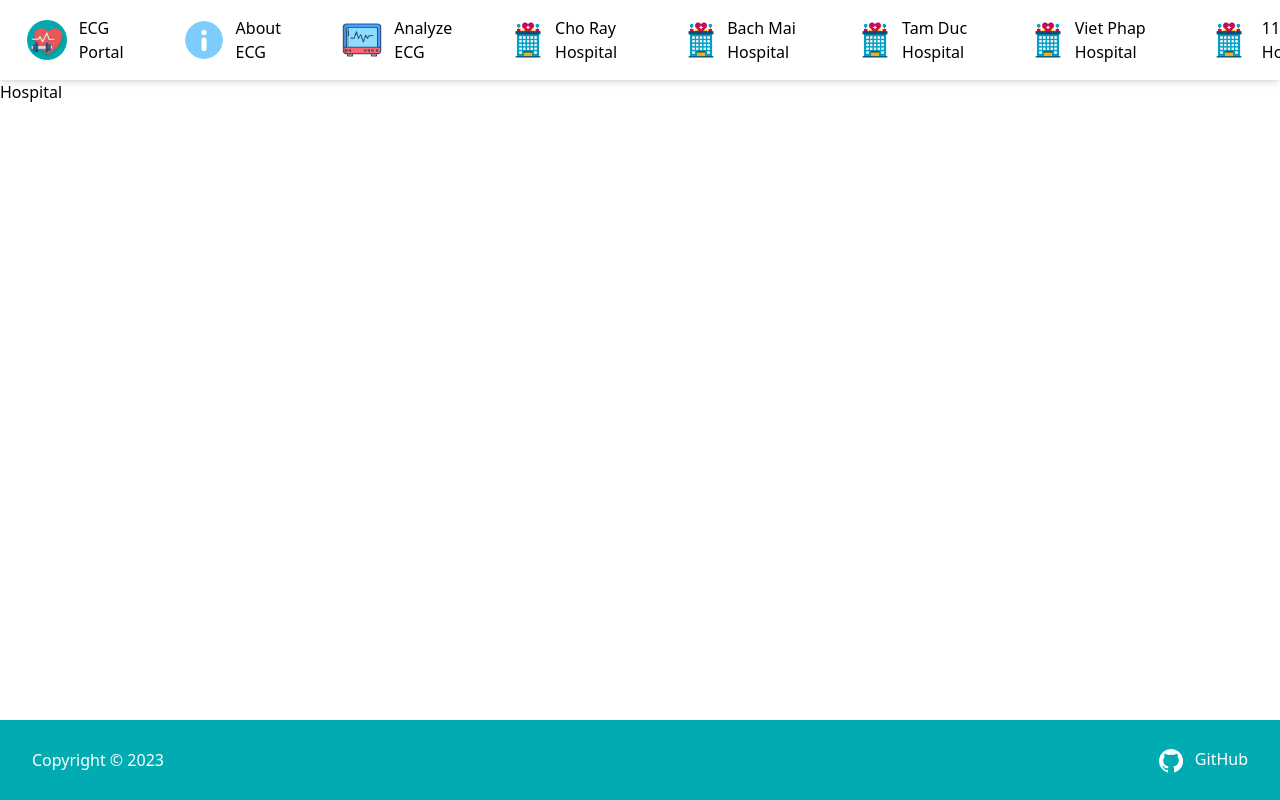
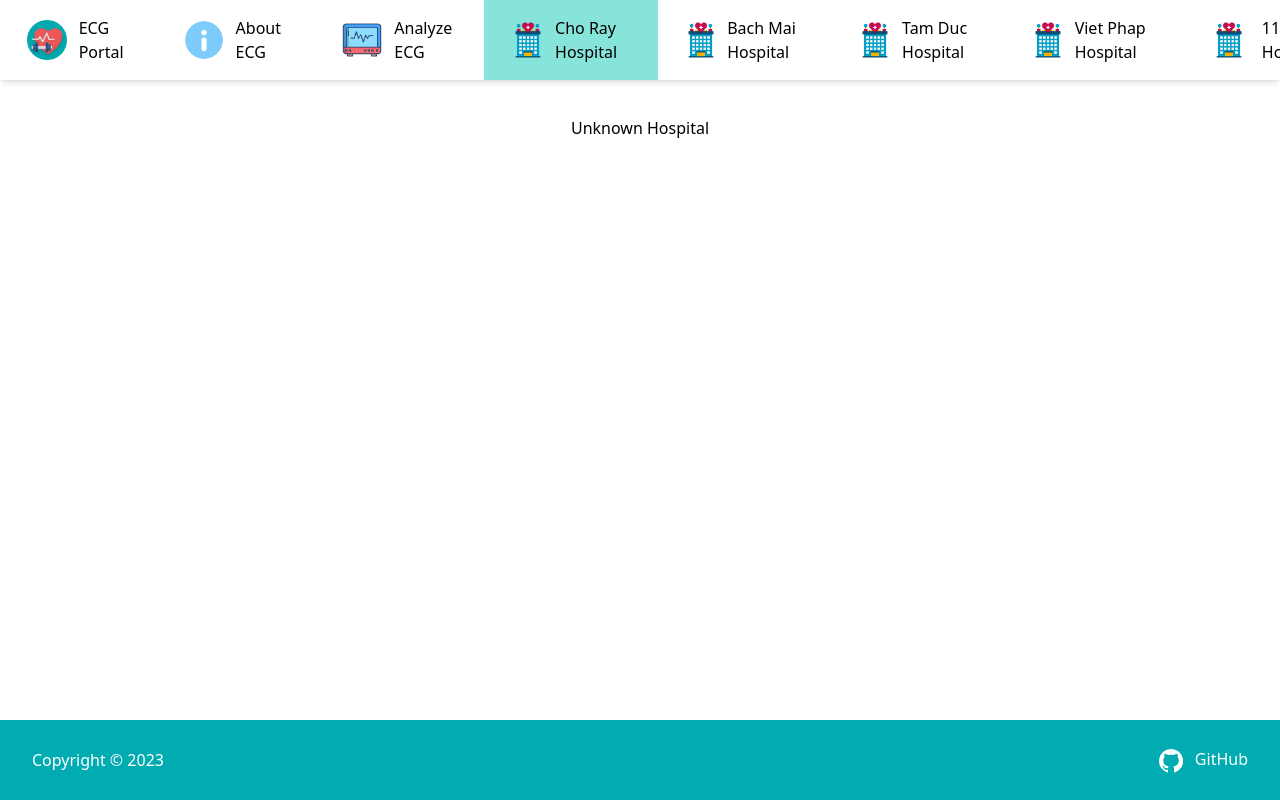
Before and after one commit to ngtruongthanh98/swarm-learning-to-detect-heart-diseases-by-ecg, a Nuxt app in the folder ecg-portal/: page /hospital/1 in a window 1280 px wide. Shown: the top 800 px of the page. Built offline with nearby package versions, Linux system fonts and the light colour scheme.

Commit message:
style: Add active page css

```diff
--- a/ecg-portal/components/header/Header.vue
+++ b/ecg-portal/components/header/Header.vue
@@ -13,7 +13,11 @@
     </nuxt-link>
 
     <div class="flex items-center hospital-container">
-      <nuxt-link :to="{ name: 'about-ecg' }" class="about flex items-center">
+      <nuxt-link
+        :to="{ name: 'about-ecg' }"
+        class="about flex items-center"
+        exact-active-class="is-active"
+      >
         <div class="icon-ecg w-20 h-12"></div>
         <span>About ECG</span>
       </nuxt-link>
@@ -21,6 +25,7 @@
       <nuxt-link
         :to="{ name: 'analyze-ecg' }"
         class="analyse flex items-center"
+        exact-active-class="is-active"
       >
         <div class="icon-ecg w-20 h-12"></div>
         <span>Analyze ECG</span>
@@ -31,6 +36,7 @@
         :to="{ name: 'hospital-id', params: { id: hospital.id } }"
         class="hospital flex items-center"
         :key="id"
+        exact-active-class="is-active"
       >
         <div class="icon-hospital w-20 h-12"></div>
         <span>{{ hospital.name }}</span>
@@ -38,6 +44,7 @@
     </div>
   </nav>
 </template>
+
 
 <script>
 import { HOSPITAL_CONFIG } from '@/constants'
@@ -84,6 +91,10 @@ export default {
       cursor: pointer;
       background-color: $primary-third;
     }
+
+    &.is-active {
+      background-color: $primary-third;
+    }
   }
 
   .analyse {
@@ -97,6 +108,10 @@ export default {
 
     &:hover {
       cursor: pointer;
+      background-color: $primary-inverted;
+    }
+
+    &.is-active {
       background-color: $primary-inverted;
     }
   }
@@ -114,6 +129,10 @@ export default {
       cursor: pointer;
       background-color: $primary-inverted;
     }
+
+    &.is-active {
+      background-color: $primary-inverted;
+    }
   }
 }
 </style>
--- a/ecg-portal/pages/analyze-ecg/index.vue
+++ b/ecg-portal/pages/analyze-ecg/index.vue
@@ -1,6 +1,6 @@
 <template>
   <div class="analyze-page">
-    <h1>Analyze page</h1>
+    <h1 class="title">Analyze page</h1>
   </div>
 </template>
 
@@ -11,5 +11,12 @@ export default {}
 <style lang="scss" scoped>
 .analyze-page {
   min-height: calc(100vh - 80px - 80px);
+
+  display: flex;
+  justify-content: center;
+
+  .title {
+    margin-top: 36px;
+  }
 }
 </style>
--- a/ecg-portal/pages/hospital/_id.vue
+++ b/ecg-portal/pages/hospital/_id.vue
@@ -1,25 +1,51 @@
 <template>
   <div class="hospital-page">
-    <h1>Hospital</h1>
+    <div class="title">{{ hospitalName }}</div>
   </div>
 </template>
 
 <script>
+import { HOSPITAL_CONFIG } from '@/constants'
+
 export default {
   name: 'hospital-id',
 
   components: {},
 
-  data() {
-    return {}
+  validate({ params }) {
+    return /^\d+$/.test(params.id)
   },
 
-  mounted() {},
+  data() {
+    return {
+      hospitalId: '',
+      hospitals: HOSPITAL_CONFIG,
+    }
+  },
+  computed: {
+    hospitalName() {
+      const hospital = this.hospitals.find((h) => h.id === this.hospitalId)
+      return hospital ? hospital.name : 'Unknown Hospital'
+    },
+  },
+
+  mounted() {
+    this.hospitalId = this.$route.params.id
+
+    console.log('hospitalId: ', this.hospitalId)
+  },
 }
 </script>
 
 <style lang="scss" scoped>
 .hospital-page {
   min-height: calc(100vh - 80px - 80px);
+
+  display: flex;
+  justify-content: center;
+
+  .title {
+    margin-top: 36px;
+  }
 }
 </style>
```
